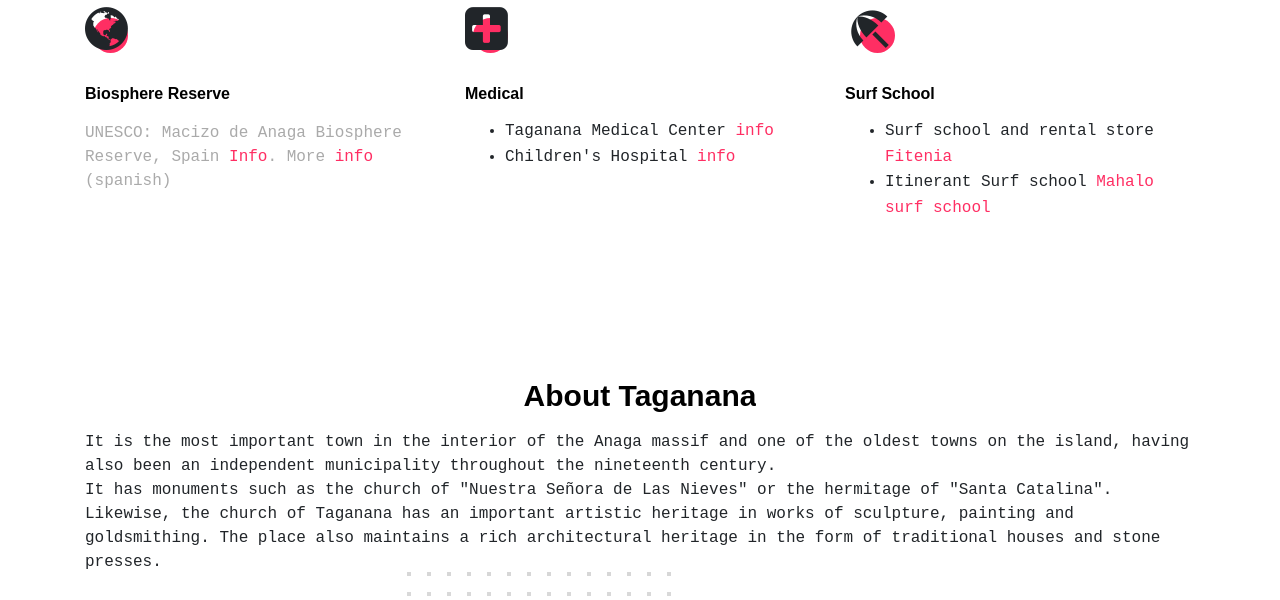
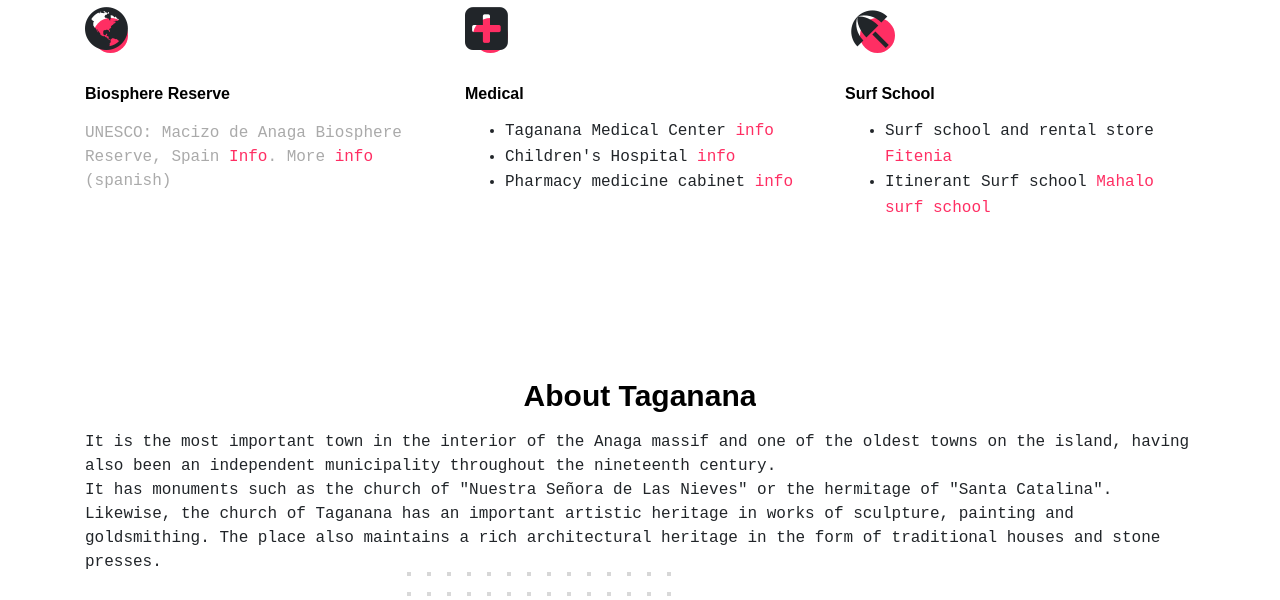
Before and after one commit to BodegaQueque/Anaga, a plain HTML site: page index.html in a window 1280 px wide. Shown: the part 1483-2083 px from the top of the page. Drawn offline with Linux system fonts and the light colour scheme; files whose address does not match are found by name; a web font is replaced by a local one.

Commit message:
add Botiquín Taganana

```diff
--- a/index.html
+++ b/index.html
@@ -347,6 +347,8 @@
                                         <li>Taganana Medical Center <a href="https://goo.gl/maps/JRT9LwoTEDNb91Mh8"
                                                 target="_blank">info</a></li>
                                         <li>Children's Hospital <a href="https://goo.gl/maps/zrR4i7V7dRWLgh4T8"
+                                                target="_blank">info</a></li>
+                                        <li>Pharmacy medicine cabinet <a href="https://maps.app.goo.gl/RwQoGKUkwo1yY35r8"
                                                 target="_blank">info</a></li>
                                     </ul>
                                 </span>
```
